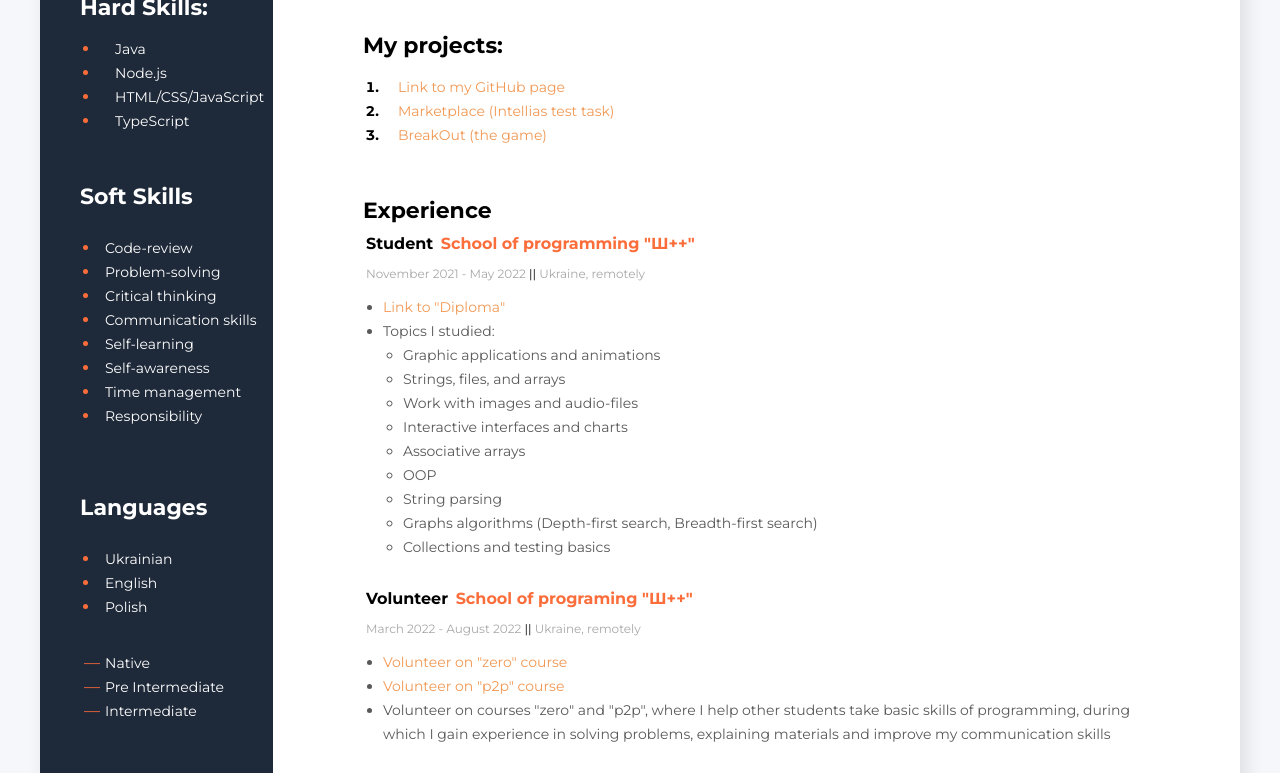
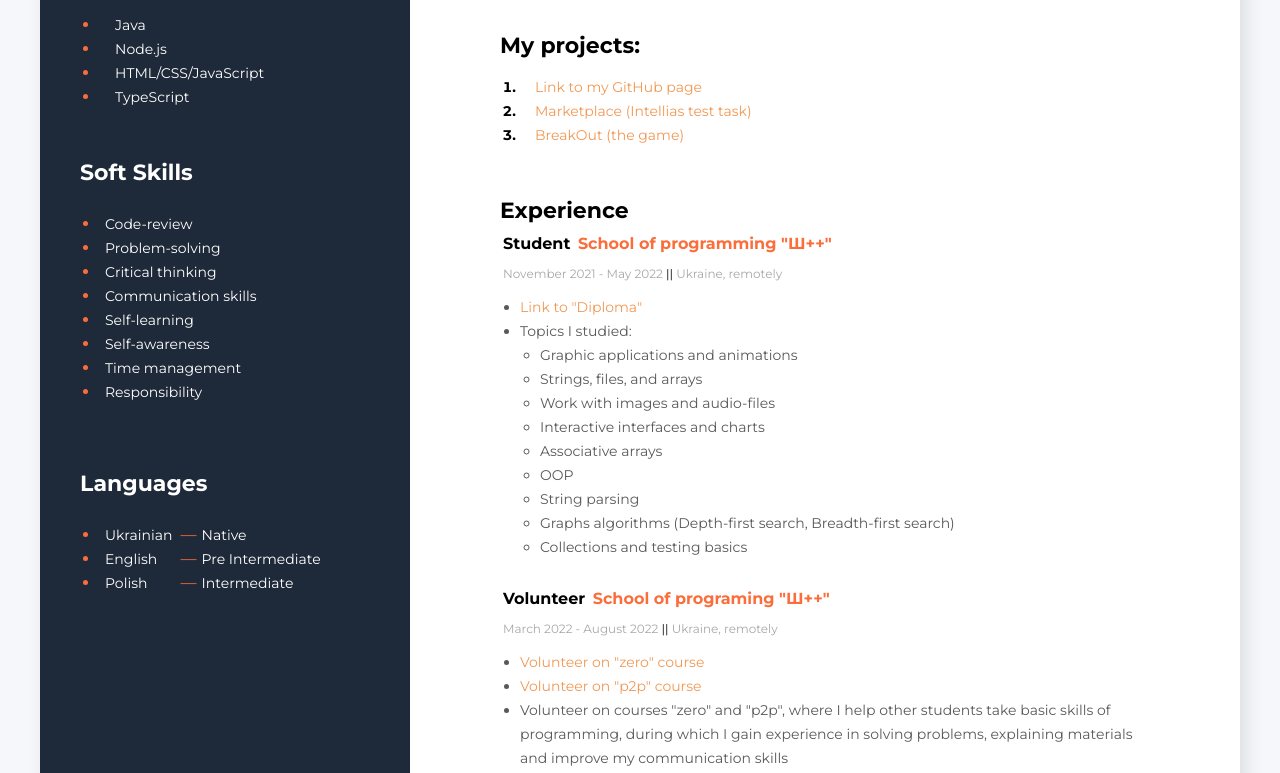
Before and after one commit to Ewentualnie/Ewentualnie.github.io, a plain HTML site: page index.html in a window 1280 px wide. Shown: the part 295-1068 px from the top of the page. Drawn offline with Linux system fonts and the light colour scheme.

Commit message:
Update sheet.css

```diff
--- a/sheet.css
+++ b/sheet.css
@@ -161,7 +161,7 @@ body {
     border-radius: 10px 0 0 10px;
     color: #ffff;
     background-color: #1e2939;
-    width: 370px;
+    min-width: 370px;
     padding-top: 40px;
     padding-bottom: 40px;
 }
```
